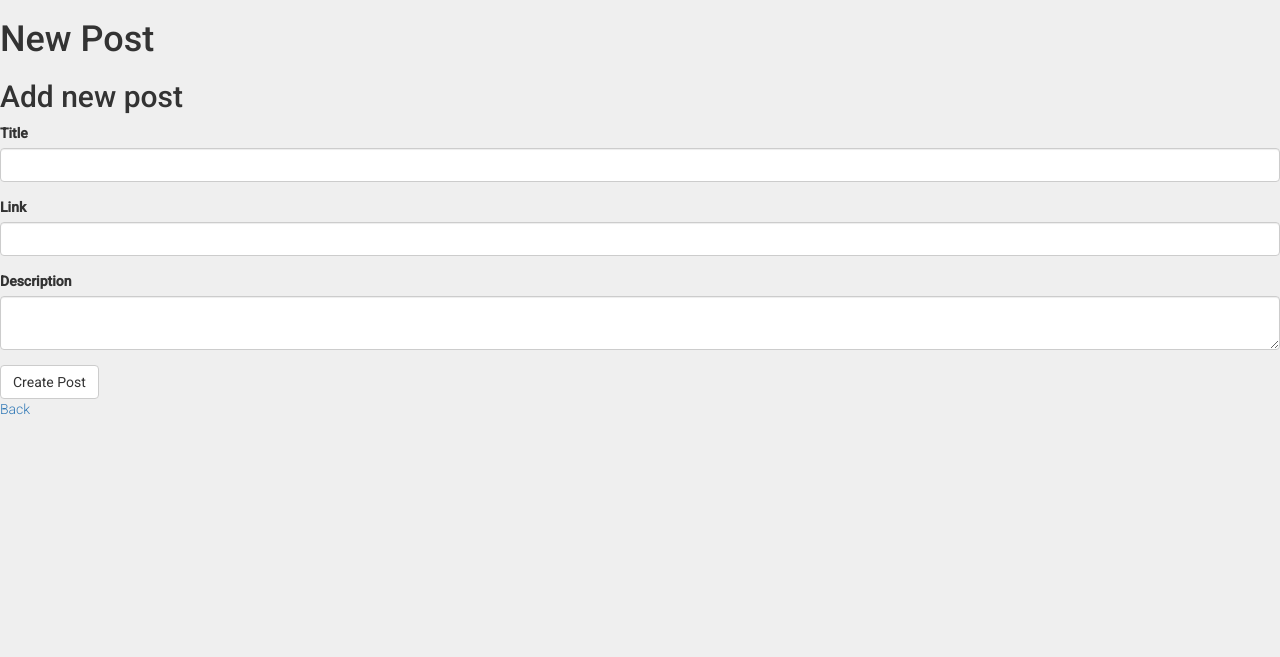
After one commit to jocelynalsdorf/show-space, a Rails app: page /posts/new in a window 1280 px wide. The commit adds this page. Shown: the top 657 px of the page. Run offline with Rails 7, Linux system fonts and the light colour scheme; style sheets or scripts are compiled from the project's sources; some libraries are stand-ins or nearby versions.

Commit message:
add spec for post, add views for show, index, new and _form for posts

```diff
--- a/app/controllers/posts_controller.rb
+++ b/app/controllers/posts_controller.rb
@@ -1,7 +1,46 @@
 class PostsController <  ApplicationController
+before_action :find_post, only: [:show, :edit, :update, :destroy]
 
-def index
-end
+	def index
+		@posts = Post.all.order("created_at DESC")
+	end
+
+	def show
+	end
+
+	def new
+		@post = Post.new
+	end
+
+	def create
+		@post = Post.new(post_params)
+
+		if @post.save
+			redirect_to @post
+		else
+			render :new
+		end
+	end
+
+	def edit
+	end
+
+	def update
+	end
+
+	def destroy
+	end
+
+private
+
+	def find_post
+			@post = Post.find(params[:id])
+
+	end
+
+	def post_params
+		params.require(:post).permit(:title, :link, :description)
+	end
 
 
 end
--- a/app/models/post.rb
+++ b/app/models/post.rb
@@ -1,4 +1,6 @@
 class Post < ActiveRecord::Base
 
-
+	validates :title, :presence => true
+ 	validates :link, :presence => true
+ 	validates :description, :presence => true
 end
--- a/app/views/layouts/application.html.erb
+++ b/app/views/layouts/application.html.erb
@@ -1,7 +1,7 @@
 <!DOCTYPE html>
 <html>
 <head>
-  <title>SpaceShow</title>
+  <title> <%= yield(:title) %></title>
   <%= stylesheet_link_tag    'application', media: 'all', 'data-turbolinks-track' => true %>
   <%= javascript_include_tag 'application', 'data-turbolinks-track' => true %>
   <%= csrf_meta_tags %>
--- /dev/null
+++ b/app/views/posts/_form.html.erb
@@ -0,0 +1,9 @@
+<h2>Add new post</h2>
+
+
+<%= simple_form_for @post do |f| %>
+  <%= f.input :title %>
+  <%= f.input :link %>
+  <%= f.input :description %>
+  <%= f.button :submit %>
+<% end %>
--- /dev/null
+++ b/app/views/posts/new.html.erb
@@ -0,0 +1,7 @@
+<% content_for :title, "Space Show | New Post" %>
+
+<h1 class="form-titles">New Post</h1>
+
+<%= render 'form' %>
+
+<%= link_to "Back", root_path %>
--- /dev/null
+++ b/config/locales/simple_form.en.yml
@@ -0,0 +1,25 @@
+en:
+  simple_form:
+    "yes": 'Yes'
+    "no": 'No'
+    required:
+      text: 'required'
+      mark: '*'
+      # You can uncomment the line below if you need to overwrite the whole required html.
+      # When using html, text and mark won't be used.
+      # html: '<abbr title="required">*</abbr>'
+    error_notification:
+      default_message: "Please review the problems below:"
+    # Labels and hints examples
+    # labels:
+    #   defaults:
+    #     password: 'Password'
+    #   user:
+    #     new:
+    #       email: 'E-mail to sign in.'
+    #     edit:
+    #       email: 'E-mail.'
+    # hints:
+    #   defaults:
+    #     username: 'User name to sign in.'
+    #     password: 'No special characters, please.'
```
Also changed, not shown: app/views/posts/index.html.erb (added, +17 -0 lines), app/views/posts/show.html.erb (added, +9 -0 lines), config/initializers/simple_form.rb (added, +145 -0 lines), config/initializers/simple_form_bootstrap.rb (added, +45 -0 lines), lib/templates/erb/scaffold/_form.html.erb (added, +13 -0 lines), spec/models/post_spec.rb (added, +10 -0 lines).
